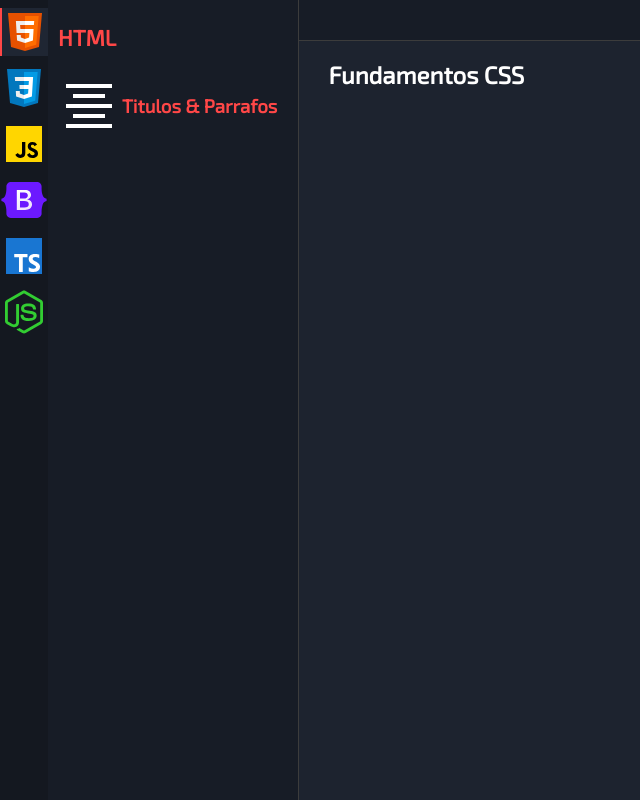
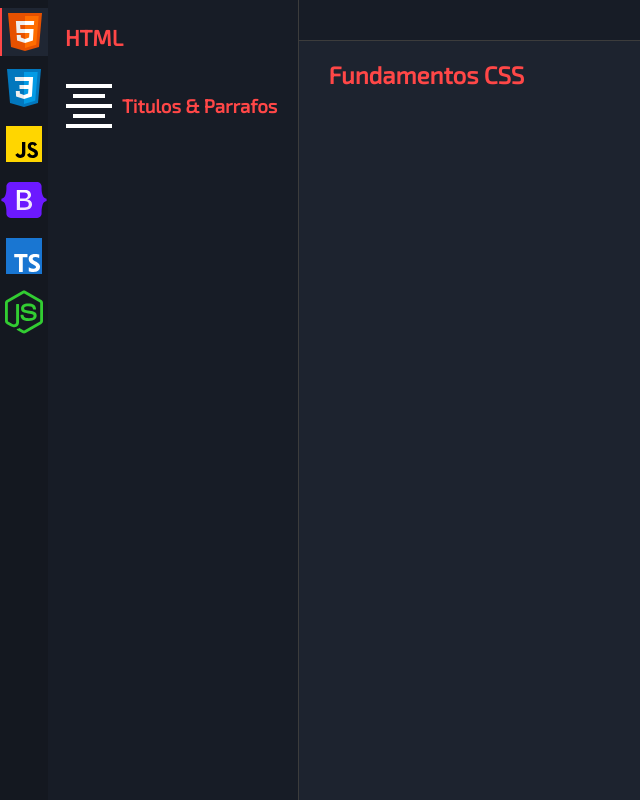
Before and after one commit to AlexDeimon/Apuntes, a Vue app: page /#/css/fundamentos in a window 1280 px wide. Both pictures are taken after a click on the button 24 px from the left and 32 px from the top of the page. Shown: the whole page, without its empty margins (0-640 px from the left). Built offline with nearby package versions, Linux system fonts and the light colour scheme.

Commit message:
HTML Titulos y parrafos

```diff
--- a/src/assets/styles/main.css
+++ b/src/assets/styles/main.css
@@ -12,21 +12,33 @@
   --color-bootstrap: #8a2be2;
   --color-typescript: #3178c6;
   --color-nodejs: #32cd32;
+  --color-blue-1: #448cff;
 }
 
 p{
   line-height: 1.3;
 }
 
+hr{
+  width: 94%;
+}
+
 p,
+.tittle1,
 .tittle2,
+.tittle3,
+.tittle4,
+.example,
 .list{
   margin-left: 3%;
   margin-right: 3%;
 }
 
+.tittleTech,
 .tittle1,
-.tittle3{
+.tittle3,
+.tittle4,
+.example{
   font-family: var(--font-title);
   color: var(--tech-color);
 }
@@ -37,7 +49,14 @@ p,
 
 .tittle2{
   font-family: var(--font-title);
+  color: var(--color-html);
 }
+
+.tittle3{ color: #ff9d47; }
+
+.tittle4{ color: #6ae96d; }
+
+.example{ color: var(--color-blue-1);}
 
 .link{
   font-family: var(--font-title);
--- a/src/components/SideBar.vue
+++ b/src/components/SideBar.vue
@@ -6,7 +6,7 @@
     <div class="sidebar-content">
       <div v-for="module in getCurrentModules" :key="module.id" class="module-item" @click="openModule(module)">
         <img :src="module.icon" alt="" class="module-icon">
-        <h3 class="tittle3">{{ module.name }}</h3>
+        <h3 class="tittleTech">{{ module.name }}</h3>
       </div>
     </div>
   </aside>
--- a/src/views/HTML/TitulosParrafos.vue
+++ b/src/views/HTML/TitulosParrafos.vue
@@ -1,3 +1,14 @@
 <template>
-    <h2 class="tittle2">Titulos y parrafos</h2>
+    <h2 class="tittle2">Títulos y Párrafos</h2><hr>
+    <p>Los títulos implementan seis niveles de encabezado del documento, &lt;h1&gt;  es el más importante, y &lt;h6&gt;, el menos importante.</p>
+    <p>El elemento &lt;p&gt; es el apropiado para distribuir el texto en párrafos.</p>
+    <h3 class="example">Ejemplo: </h3>
+    <h1 class="tittle2">Harry Potter &lt;h1&gt;</h1>
+    <h2 class="tittle2">Sinopsis &lt;h2&gt;</h2>
+    <p>Harry Potter es una serie de novelas fantásticas escrita por la autora británica J. K. Rowling, en la que se describen las aventuras del joven aprendiz de magia y hechicería Harry Potter y sus amigos Hermione Granger y Ron Weasley, durante los años que pasan en el Colegio Hogwarts de Magia y Hechicería. El argumento se centra en la lucha entre Harry Potter y el malvado mago lord Voldemort, quien asesinó a los padres de Harry en su afán de conquistar el mundo mágico.</p>
+    <h2 class="tittle2">Novelas &lt;h2&gt;</h2>
+    <h3 class="tittle3">Harry Potter y la Piedra Filosofal &lt;h3&gt;</h3>
+    <p>Harry Potter y la piedra filosofal (Harry Potter and the Philosopher's Stone) es el primer libro de la serie, fue publicado en Reino Unido el 26 de junio de 1997 y en español en marzo de 1999 Se trata de uno de los libros más vendidos de la historia, las estimaciones de sus ventas mundiales superan los 110 millones de copias. En la primavera de 2007, una primera edición firmada por Rowling fue subastada en Londres por 27 876 libras esterlinas.</p>
+    <h4 class="tittle4">Personajes &lt;h4&gt;</h4>
+    <p>Harry Potter, Ron Weasley & Hermione Granger</p>
 </template>
```
